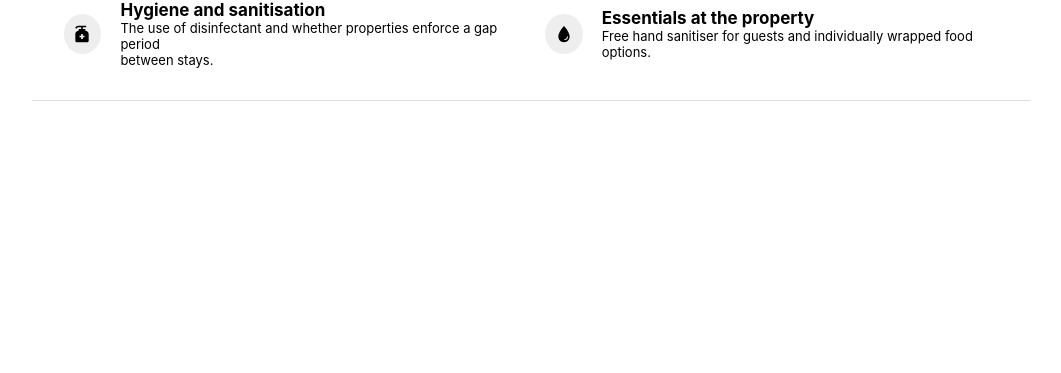
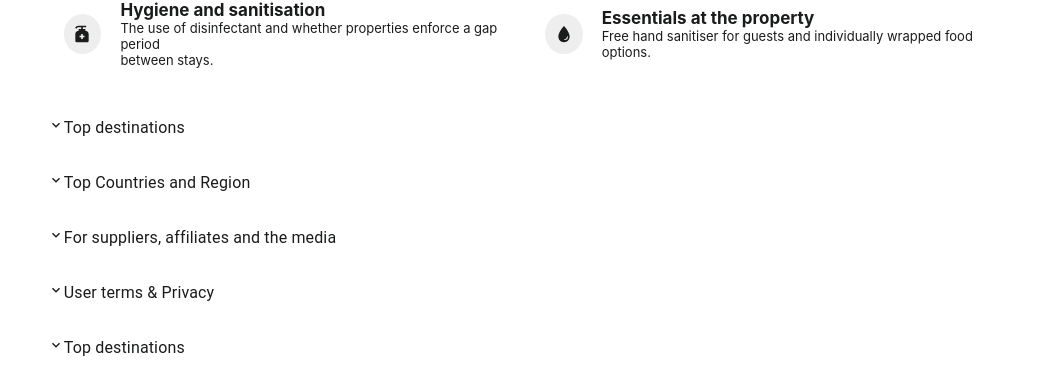
Before and after one commit to abhishekmah/Project-Hotels.com, a React (Create React App) app: page / in a window 1280 px wide. Shown: the part 2239-2612 px from the top of the page, without its empty margins (109-1170 px from the left). Before the commit the page ends 2340 px from the top, so only its background shows below. Built offline with nearby package versions, Linux system fonts and the light colour scheme.

Commit message:
accordion done

```diff
--- a/src/App.css
+++ b/src/App.css
@@ -1,6 +1,7 @@
 *{
   margin: 0;
   font-family: system, -apple-system, BlinkMacSystemFont, ".SFNSText-Regular", "San Francisco", "Roboto", "Segoe UI", "Helvetica Neue", "Lucida Grande", sans-serif;;
+  color: #1a1c1b;
 }
 
 .App {
--- /dev/null
+++ b/src/Components/Footer/Accordion.jsx
@@ -0,0 +1,124 @@
+import React from 'react';
+import { withStyles } from '@material-ui/core/styles';
+import MuiAccordion from '@material-ui/core/Accordion';
+import MuiAccordionSummary from '@material-ui/core/AccordionSummary';
+import MuiAccordionDetails from '@material-ui/core/AccordionDetails';
+import Typography from '@material-ui/core/Typography';
+import { MdKeyboardArrowDown } from 'react-icons/md';
+
+const Accordion = withStyles({
+  root: {
+    // border: '1px solid rgba(0, 0, 0, .125)',
+    boxShadow: 'none',
+    '&:not(:last-child)': {
+      borderBottom: 0,
+    },
+    '&:before': {
+      display: 'none',
+    },
+    '&$expanded': {
+      margin: 'auto',
+    },
+  },
+  expanded: {},
+})(MuiAccordion);
+
+const AccordionSummary = withStyles({
+  root: {
+    // backgroundColor: 'rgba(0, 0, 0, .03)',
+    // borderBottom: '1px solid rgba(0, 0, 0, .125)',
+    marginBottom: -1,
+    minHeight: 56,
+    '&$expanded': {
+      minHeight: 56,
+    },
+  },
+  content: {
+    '&$expanded': {
+      margin: '12px 0',
+    },
+  },
+  expanded: {},
+})(MuiAccordionSummary);
+
+const AccordionDetails = withStyles((theme) => ({
+  root: {
+    padding: theme.spacing(2),
+  },
+}))(MuiAccordionDetails);
+
+ function CustomizedAccordions() {
+  const [expanded, setExpanded] = React.useState('panel1');
+
+  const handleChange = (panel) => (event, newExpanded) => {
+    setExpanded(newExpanded ? panel : false);
+  };
+
+  return (
+    <div>
+      <Accordion square expanded={expanded === 'panel0'} onChange={handleChange('panel0')}>
+        <AccordionSummary aria-controls="panel1d-content" id="panel1d-header">
+          <Typography><MdKeyboardArrowDown/>Top destinations</Typography>
+        </AccordionSummary>
+        <AccordionDetails>
+          <Typography>
+            Lorem ipsum dolor sit amet, consectetur adipiscing elit. Suspendisse malesuada lacus ex,
+            sit amet blandit leo lobortis eget. Lorem ipsum dolor sit amet, consectetur adipiscing
+            elit. Suspendisse malesuada lacus ex, sit amet blandit leo lobortis eget.
+          </Typography>
+        </AccordionDetails>
+      </Accordion>
+      <Accordion square expanded={expanded === 'panel2'} onChange={handleChange('panel2')}>
+        <AccordionSummary aria-controls="panel2d-content" id="panel2d-header">
+          <Typography><MdKeyboardArrowDown/>Top Countries and Region</Typography>
+        </AccordionSummary>
+        <AccordionDetails>
+          <Typography>
+            Lorem ipsum dolor sit amet, consectetur adipiscing elit. Suspendisse malesuada lacus ex,
+            sit amet blandit leo lobortis eget. Lorem ipsum dolor sit amet, consectetur adipiscing
+            elit. Suspendisse malesuada lacus ex, sit amet blandit leo lobortis eget.
+          </Typography>
+        </AccordionDetails>
+      </Accordion>
+      <Accordion square expanded={expanded === 'panel3'} onChange={handleChange('panel3')}>
+        <AccordionSummary aria-controls="panel3d-content" id="panel3d-header">
+          <Typography><MdKeyboardArrowDown/>For suppliers, affiliates and the media</Typography>
+        </AccordionSummary>
+        <AccordionDetails>
+          <Typography>
+            Lorem ipsum dolor sit amet, consectetur adipiscing elit. Suspendisse malesuada lacus ex,
+            sit amet blandit leo lobortis eget. Lorem ipsum dolor sit amet, consectetur adipiscing
+            elit. Suspendisse malesuada lacus ex, sit amet blandit leo lobortis eget.
+          </Typography>
+        </AccordionDetails>
+          </Accordion>
+          <Accordion square expanded={expanded === 'panel4'} onChange={handleChange('panel4')}>
+        <AccordionSummary aria-controls="panel1d-content" id="panel1d-header">
+          <Typography><MdKeyboardArrowDown/>User terms & Privacy</Typography>
+        </AccordionSummary>
+        <AccordionDetails>
+          <Typography>
+            Lorem ipsum dolor sit amet, consectetur adipiscing elit. Suspendisse malesuada lacus ex,
+            sit amet blandit leo lobortis eget. Lorem ipsum dolor sit amet, consectetur adipiscing
+            elit. Suspendisse malesuada lacus ex, sit amet blandit leo lobortis eget.
+          </Typography>
+        </AccordionDetails>
+          </Accordion>
+          <Accordion square expanded={expanded === 'panel5'} onChange={handleChange('panel5')}>
+        <AccordionSummary aria-controls="panel1d-content" id="panel1d-header">
+          <Typography><MdKeyboardArrowDown/>Top destinations</Typography>
+        </AccordionSummary>
+        <AccordionDetails>
+          <Typography>
+            Lorem ipsum dolor sit amet, consectetur adipiscing elit. Suspendisse malesuada lacus ex,
+            sit amet blandit leo lobortis eget. Lorem ipsum dolor sit amet, consectetur adipiscing
+            elit. Suspendisse malesuada lacus ex, sit amet blandit leo lobortis eget.
+          </Typography>
+        </AccordionDetails>
+      </Accordion>
+    </div>
+  );
+}
+
+
+export {CustomizedAccordions}
--- a/src/Pages/Home/Home.jsx
+++ b/src/Pages/Home/Home.jsx
@@ -5,6 +5,8 @@ import { CovidAd } from "../../Components/CovidAd/CovidAd";
 import { HRLine } from "../../Components/HorizontalLine/HRLine";
 import { Navbar } from "../../Components/Navbar/Navbar";
 import {TravelWithConfidence} from '../../Components/TravelWithConfidence/TravelWithConfidence'
+import {CustomizedAccordions} from '../../Components/Footer/Accordion'
+
 import styles from "./Home.module.css";
 
 const Home = () => {
@@ -138,7 +140,8 @@ const Home = () => {
               </div>
               <HRLine />
               <TravelWithConfidence/>
-              <HRLine />
+              {/* <HRLine /> */}
+              <CustomizedAccordions/>
       </div>
     </div>
   );
```
